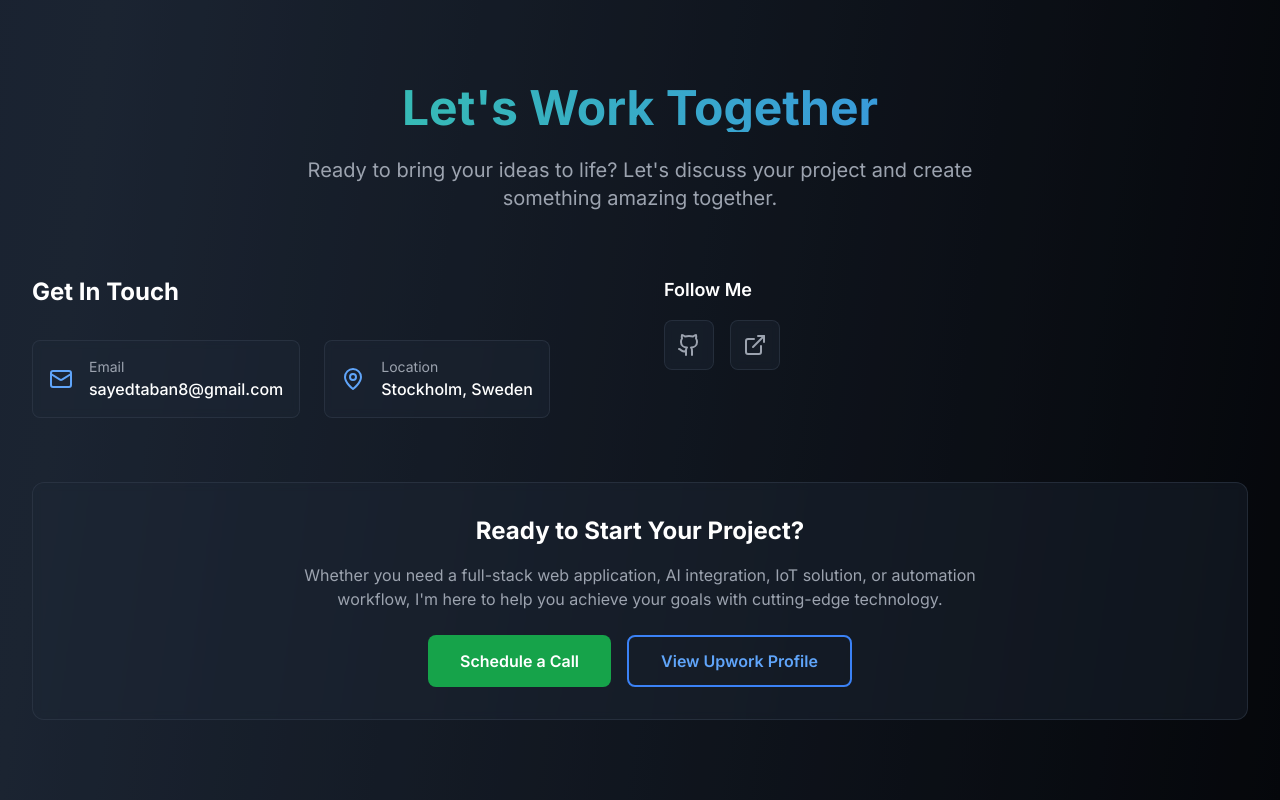
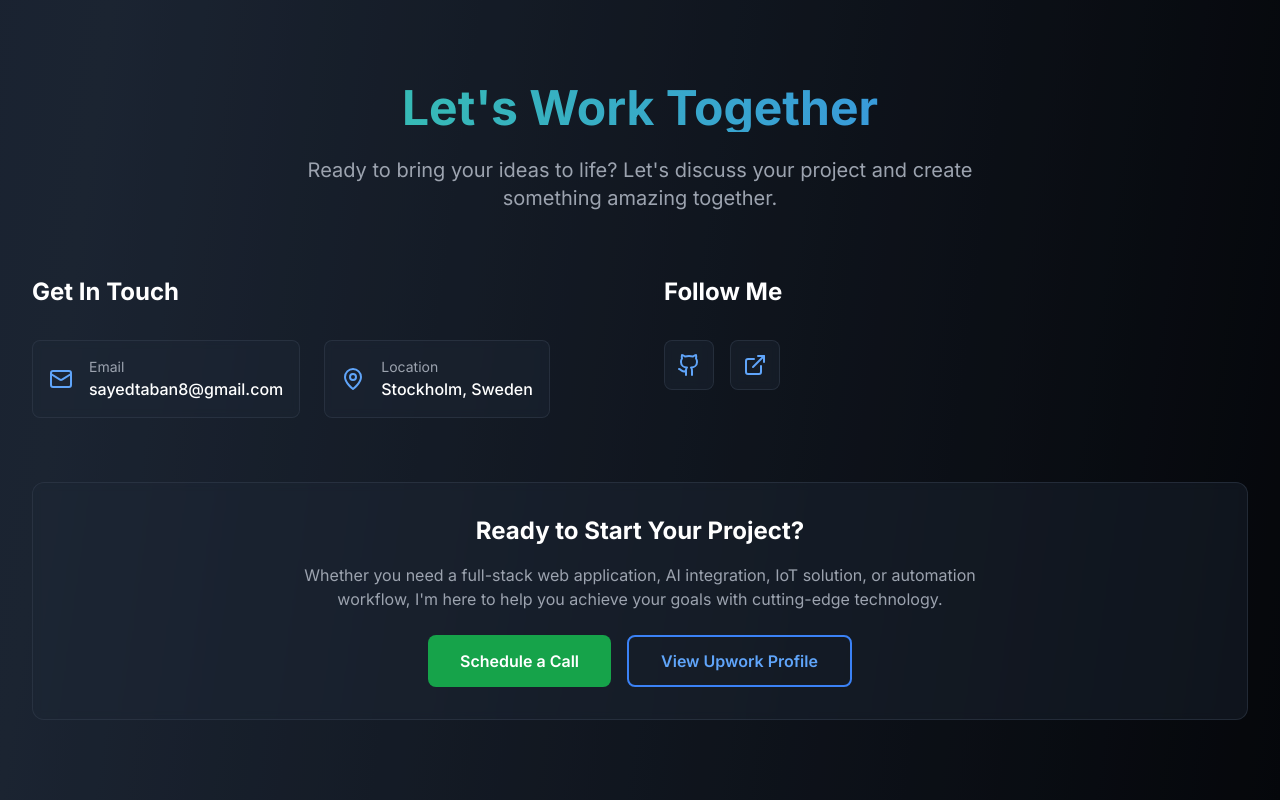
Before and after one commit to sayedtaban/portfolio, a React (Vite) app: page / in a window 1280 px wide. Shown: the part 8418-9218 px from the top of the page. Built offline with nearby package versions, Linux system fonts and the light colour scheme.

Commit message:
update: style of social icon

```diff
--- a/src/components/Contact.tsx
+++ b/src/components/Contact.tsx
@@ -124,7 +124,7 @@ const Contact = () => {
             viewport={{ once: true }}
           >
             <div>
-              <h3 className="text-lg font-semibold text-white mb-4">Follow Me</h3>
+              <h3 className="text-2xl font-bold text-white mb-8">Follow Me</h3>
               <div className="flex gap-4">
                 {socialLinks.map((social, index) => (
                   <motion.a
@@ -136,7 +136,9 @@ const Contact = () => {
                     target="_blank"
                     rel="noopener noreferrer"
                   >
-                    {social.icon}
+                    <div className="text-blue-400 group-hover:scale-110 transition-transform duration-300">
+                      {social.icon}
+                    </div>
                   </motion.a>
                 ))}
               </div>
```
